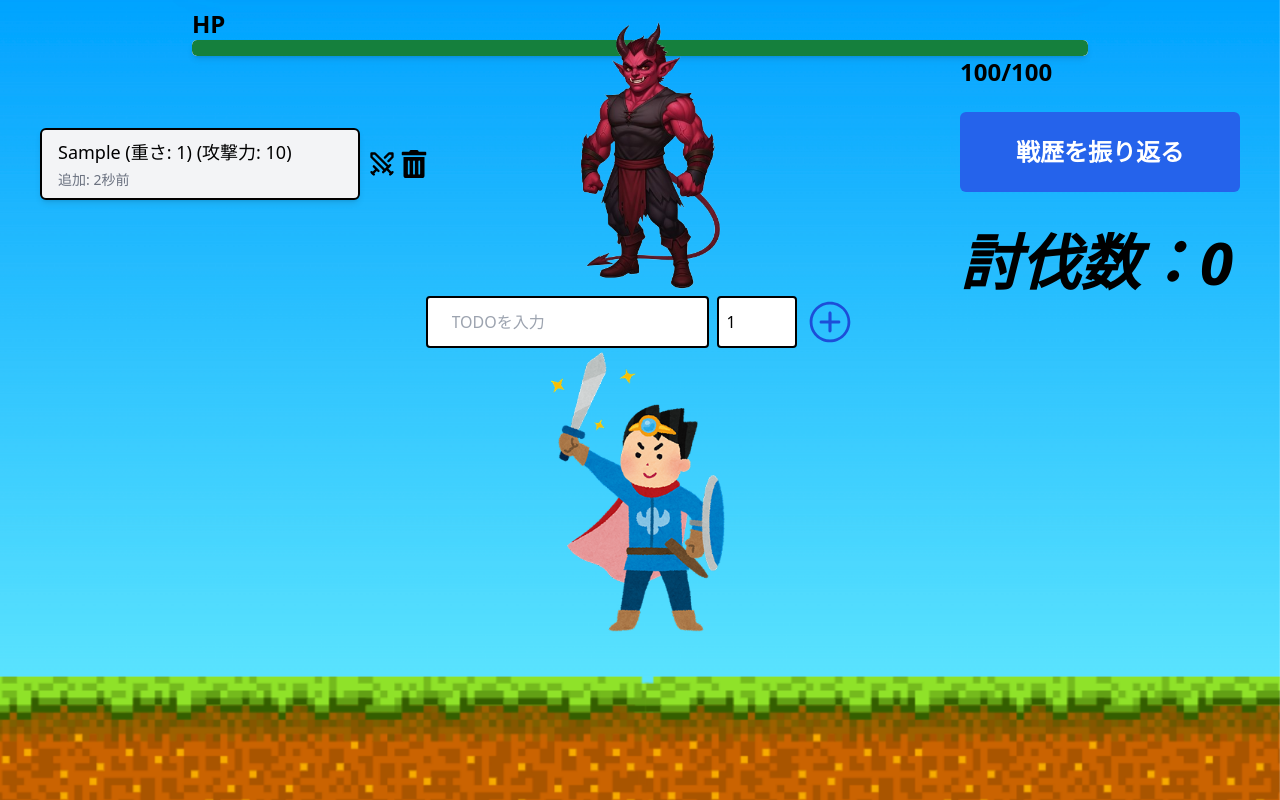
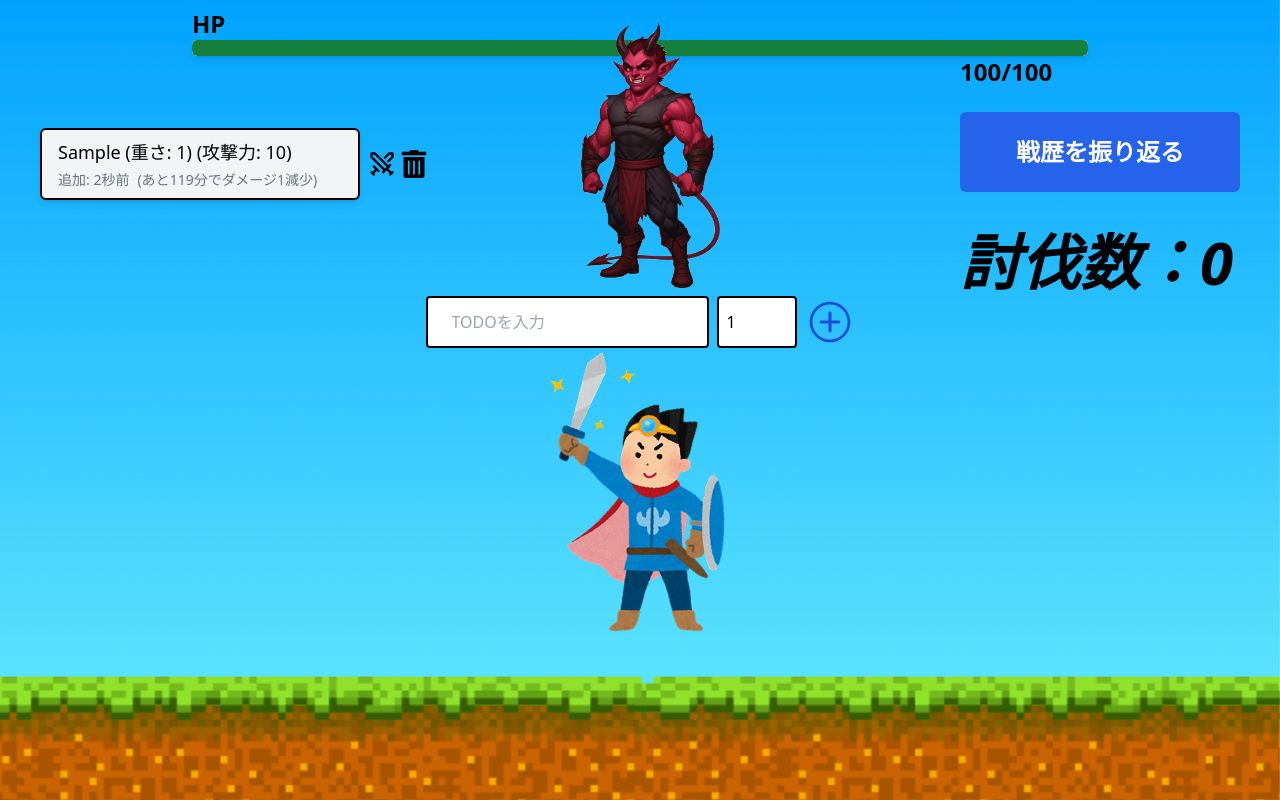
Before and after one commit to takasora1217/yuusha-todo, a React (Vite) app: page / in a window 1280 px wide. Both pictures are taken after typing "Sample" into the empty fields and a click on the button 829 px from the left and 322 px from the top of the page. Built offline with nearby package versions, Linux system fonts and the light colour scheme.

Commit message:
feat: 攻撃力を経過時間に基づいて減少させるを追加

```diff
--- a/src/components/TodoList.jsx
+++ b/src/components/TodoList.jsx
@@ -56,9 +56,17 @@ export const TodoList = ({
       });
 
       const completedTask = updatedTasks.find((task) => task.id === id);
-      const damage = completedTask.weight * 10;
+      const baseDamage = completedTask.weight * 10; // 元々のダメ計算
+
+      // 経過時間に基づいてダメージを減らす
+      const elapsedMilliseconds = currentTime - completedTask.createdAt;
+      const elapsedHours = elapsedMilliseconds / (1000 * 60 * 60);
+      const damageReduction = Math.floor(elapsedHours / 2); // 2時間ごとにダメージを1減らす
+
+      const finalDamage = Math.max(1, baseDamage - damageReduction); // ダメージが1未満にならないようにする
+
       const newTaskList = updatedTasks.filter((task) => task.id !== id);
-      const newCompletedCount = completedCount + damage;
+      const newCompletedCount = completedCount + finalDamage; // 最終的なダメージを使用
 
       const newTasksCompletedCount =
         (JSON.parse(localStorage.getItem("tasksCompletedCount")) || 0) + 1;
@@ -85,7 +93,16 @@ export const TodoList = ({
 
   return (
     <>
-      {taskList.map((task) => (
+      {taskList.map((task) => {
+        const elapsedMilliseconds = currentTime - task.createdAt;
+        const elapsedHours = elapsedMilliseconds / (1000 * 60 * 60);
+        const damageReduction = Math.floor(elapsedHours / 2);
+        const currentEffectiveDamage = Math.max(1, (task.weight * 10) - damageReduction);
+
+        const hoursUntilNextReduction = 2 - (elapsedHours % 2);
+        const minutesUntilNextReduction = Math.floor(hoursUntilNextReduction * 60);
+
+        return (
           <div
             key={task.id}
             className={`flex items-center space-x-2 transition-all duration-500 ${
@@ -93,10 +110,15 @@ export const TodoList = ({
             }`}
           >
             <div className="border-solid border-2 border-black w-80 h-auto items-center justify-between px-4 bg-gray-100 rounded-md shadow-md text-lg mt-4 py-2">
-            <span>{task.title} (重さ: {task.weight}) (攻撃力: {task.weight * 10})</span>
+              <span>{task.title} (重さ: {task.weight}) (攻撃力: {currentEffectiveDamage})</span>
               {task.createdAt && (
                 <p className="text-sm text-gray-500 mt-1">
                   追加: {formatElapsedTime(task.createdAt)}
+                  {minutesUntilNextReduction > 0 && (
+                    <span className="ml-2">
+                      (あと{minutesUntilNextReduction}分でダメージ1減少)
+                    </span>
+                  )}
                 </p>
               )}
             </div>
@@ -109,7 +131,8 @@ export const TodoList = ({
               </button>
             </div>
           </div>
-      ))}
+        );
+      })}
     </>
   );
 };
```
Lines whose indentation alone changed are shown as unchanged.
